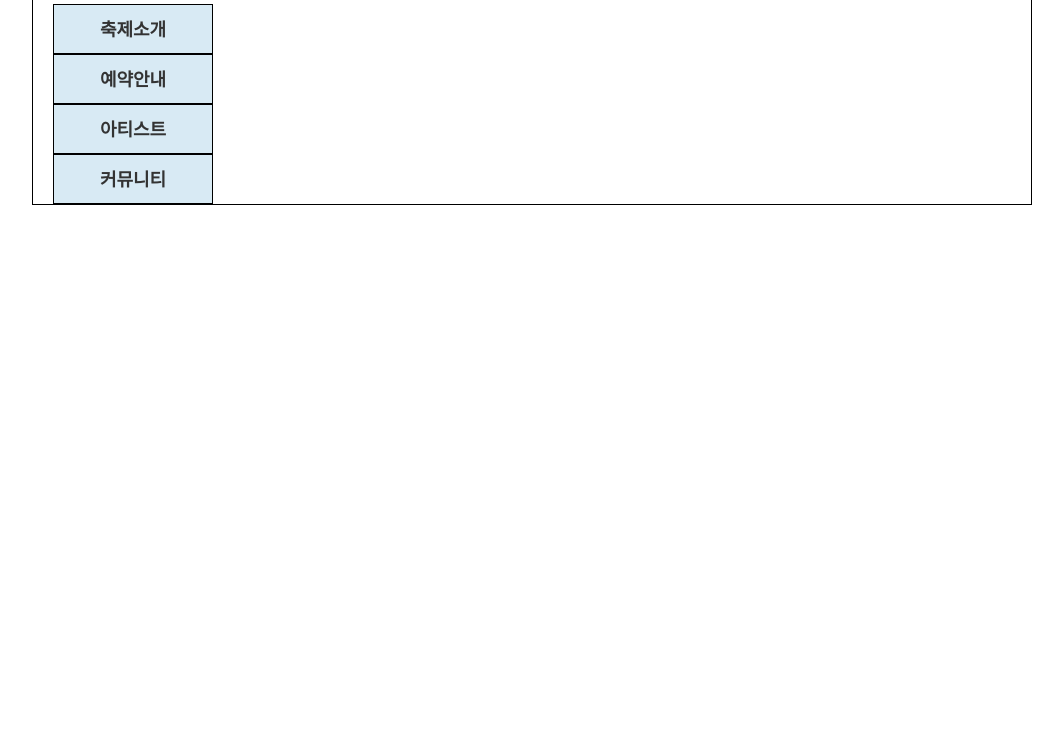
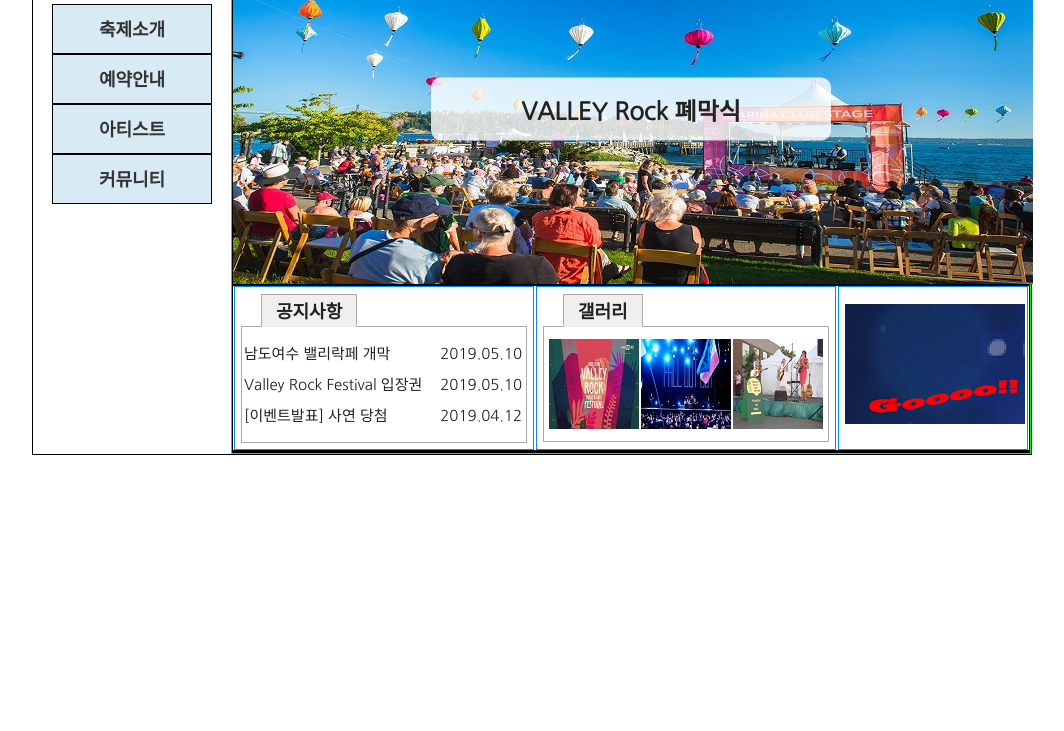
Before and after one commit to zzupd/0618_ValleyFesta_MainPage, a plain HTML site: page index.html in a window 1280 px wide. Shown: the part 69-800 px from the top of the page, without its empty margins (108-1172 px from the left). Drawn offline with Linux system fonts and the light colour scheme.

Commit message:
main영역 슬라이드, 컨텐츠영역 완료

```diff
--- a/index.html
+++ b/index.html
@@ -33,14 +33,89 @@
                         <a href="#">커뮤니티</a>
                     </li>
                 </ul>
-            </nav>   <!--  nav#gnb -->
+            </nav> <!--  nav#gnb -->
 
         </header> <!-- header#header -->
 
         <main id="main">
-            <div id="slide"></div>
-            <div id="contents"></div>
-            <footer id="footer"></footer>
+            <div id="slide">
+
+                <a href="#">
+                    <img src="images/slideImg_01.jpg" alt="슬라이드 이미지">
+                    <span>VALLEY Rock 폐막식</span>
+                </a>
+
+            </div><!-- div#slide-->
+
+
+            <div id="contents" class="flex-container">
+
+                <div id="notice">
+
+                    <button type="button" class="tabBtn">공지사항</button>
+                    <div class="tabContents">
+                        <table>
+                            <tbody>
+                                <tr>
+                                    <td>남도여수 밸리락페 개막</td>
+                                    <td>2019.05.10</td>
+                                </tr>
+                                <tr>
+                                    <td>Valley Rock Festival 입장권</td>
+                                    <td>2019.05.10</td>
+                                </tr>
+                                <tr>
+                                    <td>[이벤트발표] 사연 당첨</td>
+                                    <td>2019.04.12</td>
+                                </tr>
+                            </tbody>
+                        </table>
+
+                    </div>
+
+                </div> <!-- div#notice -->
+
+                <div id="gallery">
+                    <button type="button" class="tabBtn">갤러리</button>
+                    <div class="tabContents">
+                        <table>
+                            <tbody>
+                                <tr>
+                                    <td>
+                                        <img src="images/gallery_01_90x90.jpg"
+                                        alt="이미지">
+                                    </td>
+                                    <td>
+                                        <img src="images/gallery_02_90x90.jpg"
+                                        alt="이미지">
+                                    </td>
+                                    <td>
+                                        <img src="images/gallery_03_90x90.jpg"
+                                        alt="이미지">
+                                    </td>
+                                </tr>
+                            </tbody>
+                        </table>
+                    </div>
+
+                </div> <!-- div#gallery -->
+
+                <div id="shortcut">
+
+                    <a href="#"><img src="images/shortcut_180x120.png" alt="이미지"></a>
+
+                </div> <!-- div#shortcut -->
+
+
+            </div>
+            <!--div#contents-->
+
+
+            <footer id="footer">
+
+            </footer>
+            <!--footer#footer-->
+
         </main>
     </div>
 
--- a/style/style.css
+++ b/style/style.css
@@ -54,3 +54,87 @@ li.mainLi:not(:last-child) a {
 
 
 /* header#header */
+
+
+/* main#main */
+main#main {
+    width: 800px;
+}
+/* main#main */
+
+
+/* div#slide */
+
+div#slide {
+    position: relative;
+}
+div#slide span {
+    width: 400px;
+    font-size: 24px;
+    font-weight: bold;
+    text-align: center;
+    padding: 14px;
+    border-radius: 10px;
+    background-color: rgba(255, 255, 255, 0.8);
+
+    position: absolute;
+    left: 50%;
+    top: 50%;
+    transform: translate(-50%, -50%);
+}
+/* div#slide */
+
+
+
+/* div#contents */
+div#contents {
+    justify-content: space-around;
+}
+
+#contents>div {
+    padding: 6px;
+    border: 1px solid #08f;
+}
+
+#contents>div#notice {
+    width: 300px;
+}
+#contents>div#gallery {
+    width: 300px;
+}
+#contents>div#shortcut {
+    width: 190px;
+}
+
+#contents button {
+    font-size: 18px;
+    font-weight: bold;
+    padding: 2px 14px;
+    border: 1px solid #aaa;
+    border-bottom-color: #eee;
+    margin-left: 20px;
+
+    position: relative;
+    top: 1px;
+}
+#contents div.tabContents {
+    padding: 10px 0;
+    border: 1px solid #aaa;
+}
+
+#contents td {
+    font-size: 15px;
+}
+#contents div#notice td {
+    line-height: 29px;
+}
+#contents div#notice td:first-child {
+    padding-right: 16px;
+}
+#contents div#gallery table {
+    margin: 0 auto;
+}
+#contents div#shortcut {
+    padding-top: 17px;
+}
+/* div#contents */
--- a/style/style_Reset.css
+++ b/style/style_Reset.css
@@ -59,6 +59,10 @@ header#header {
 }
 */
 
+main#main {
+    border: 1px solid #0f0;
+}
+
 div#slide {
     border: 1px solid #000;
 }
```
